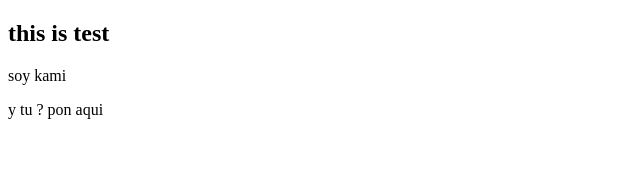
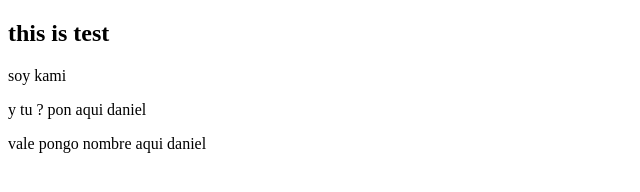
Before and after one commit to Urchinfox/2048, a plain HTML site: page index.html in a window 1280 px wide. Shown: the whole page, without its empty margins (0-640 px from the left). Drawn offline with Linux system fonts and the light colour scheme.

Commit message:
add nombre danie

```diff
--- a/index.html
+++ b/index.html
@@ -8,6 +8,7 @@
 <body>
     <h2>this is test</h2>
     <p>soy kami </p>
-    <p>y tu ? pon aqui</p>
+    <p>y tu ? pon aqui daniel</p>
+    <p>vale pongo nombre aqui daniel</p>
 </body>
 </html>
```
